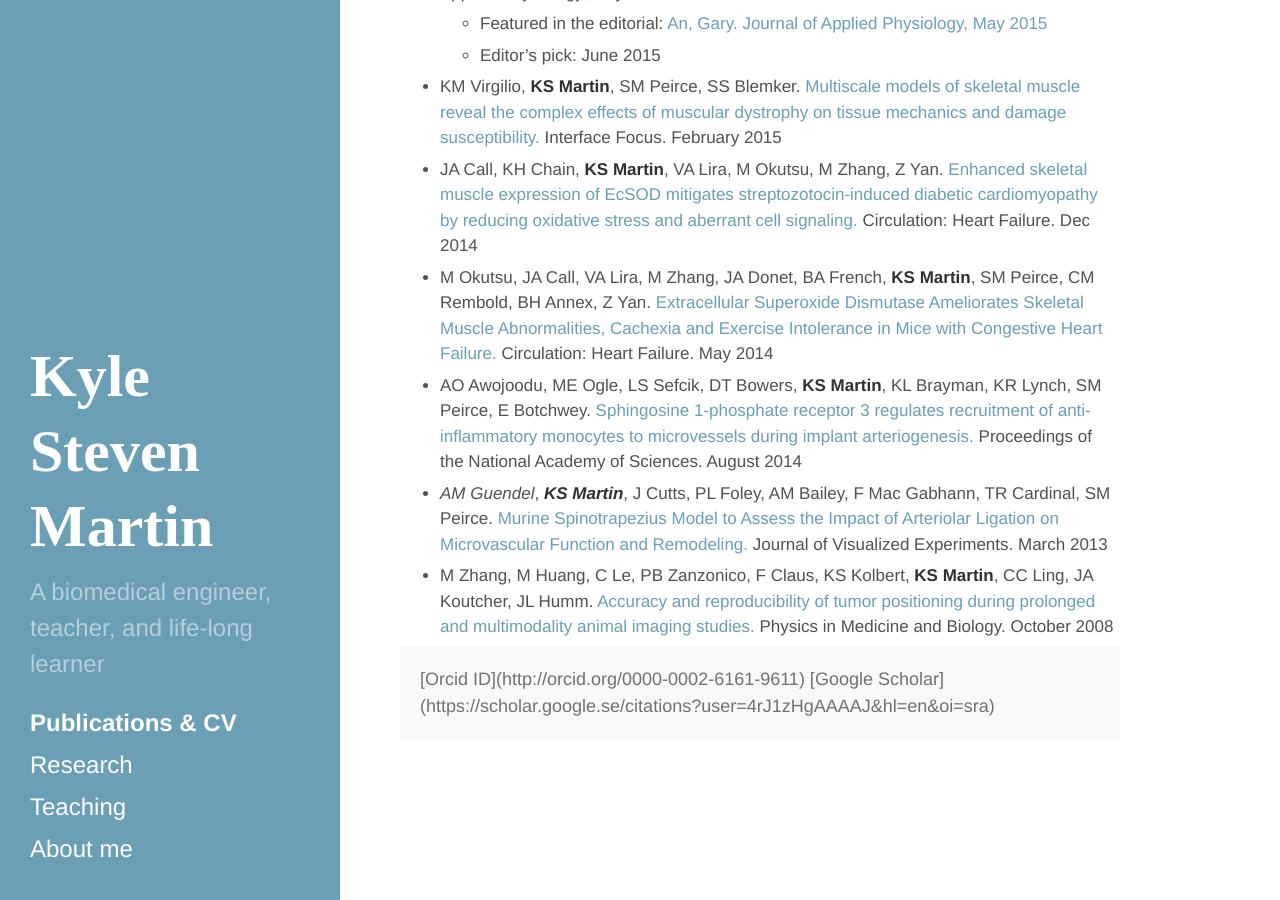
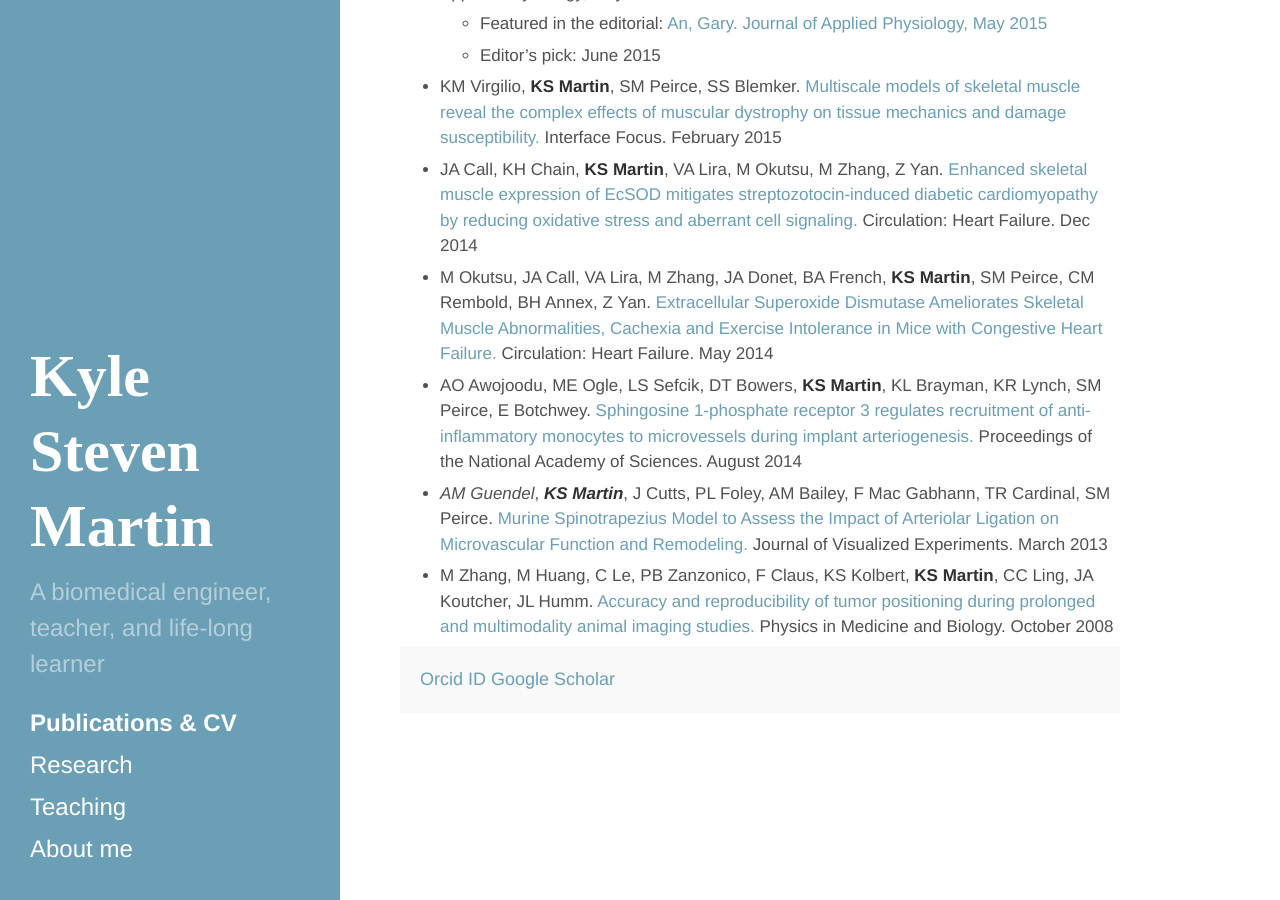
Before and after one commit to ksm362/ksm362.github.io, a Jekyll site: the page built from PubsCV.md, in a window 1280 px wide and 900 px high, scrolled down 597 px. Built offline with Jekyll 4.4.1, drawn with Linux system fonts in a browser that asks for light colours; some of the changed lines change nothing that is shown.

Commit message:
used html to get it done!

```diff
--- a/PubsCV.md
+++ b/PubsCV.md
@@ -23,6 +23,6 @@ title: Publications & CV
 - M Zhang, M Huang, C Le, PB Zanzonico, F Claus, KS Kolbert, **KS Martin**, CC Ling, JA Koutcher, JL Humm.  [Accuracy and reproducibility of tumor positioning during prolonged and multimodality animal imaging studies.](http://iopscience.iop.org/article/10.1088/0031-9155/53/20/021/meta)	 Physics in Medicine and Biology. October 2008
 
 <p class="message">
-[Orcid ID](http://orcid.org/0000-0002-6161-9611)
-[Google Scholar](https://scholar.google.se/citations?user=4rJ1zHgAAAAJ&hl=en&oi=sra)
+<a href="http://orcid.org/0000-0002-6161-9611">Orcid ID</a>
+<a href="https://scholar.google.se/citations?user=4rJ1zHgAAAAJ&hl=en&oi=sra">Google Scholar</a>
 </p>
```
